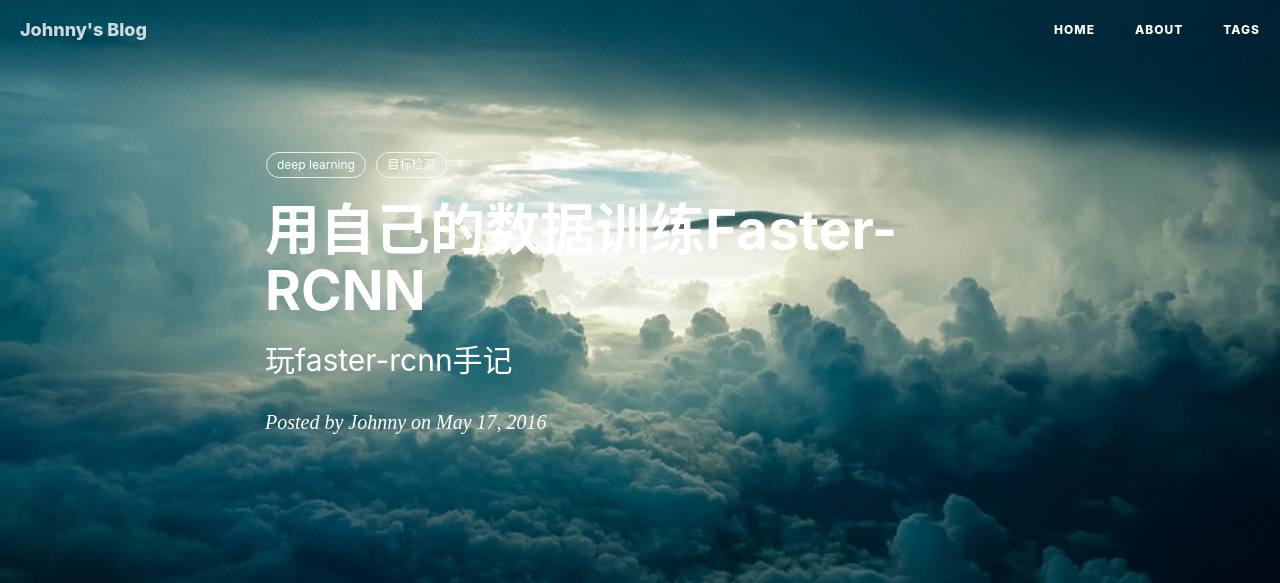
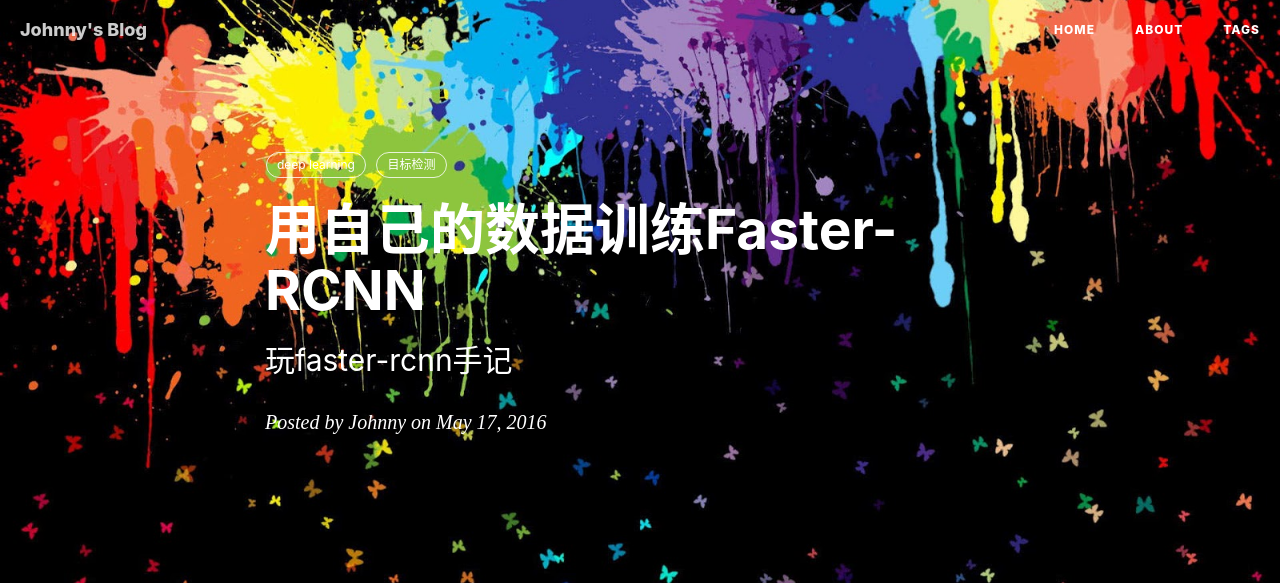
Before and after one commit to QiangXie/QiangXie.github.io, a Jekyll site: the page built from _posts/2016-05-17-Faster-RCNN.markdown, in a window 1280 px wide. Shown: the top 583 px of the page. Built offline with Jekyll 4.4.1, drawn with Linux system fonts in a browser that asks for light colours; nearby versions of some CDN libraries; comment, search, counter and statistics services are not loaded; grey boxes are pictures that could not be loaded.

Commit message:
modify blog

```diff
--- a/_posts/2016-05-09-linux-tools.markdown
+++ b/_posts/2016-05-09-linux-tools.markdown
@@ -4,7 +4,7 @@ title: "some linux tools"
 subtitle: "zsh tmux vim htop"
 author: "Johnny"
 date: 2016-05-09 16:10:08
-header-img: "img/sky.jpg"
+header-img: "img/bg-2.jpg"
 tags:
     - tools
     - linux
--- a/_posts/2016-05-17-Faster-RCNN.markdown
+++ b/_posts/2016-05-17-Faster-RCNN.markdown
@@ -4,7 +4,7 @@ title: "用自己的数据训练Faster-RCNN"
 subtitle: "玩faster-rcnn手记"
 author: "Johnny"
 date: 2016-05-17 21:59:08
-header-img: "img/sky.jpg"
+header-img: "img/bg-3.jpg"
 tags:
     - deep learning
     - 目标检测
--- a/_posts/2016-06-15-caffe.markdown
+++ b/_posts/2016-06-15-caffe.markdown
@@ -4,7 +4,7 @@ title: "caffe 学习笔记 1"
 subtitle: "caffe 中的 SGD solver"
 author: "Johnny"
 date: 2016-06-15 19:04:09
-header-img: "img/sky.jpg"
+header-img: "img/bg-4.jpg"
 tags:
     - deep learning
     - caffe
```
Also changed, not shown: img/bg-2.jpg (added), img/bg-3.jpg (added), img/bg-4.jpg (added).
